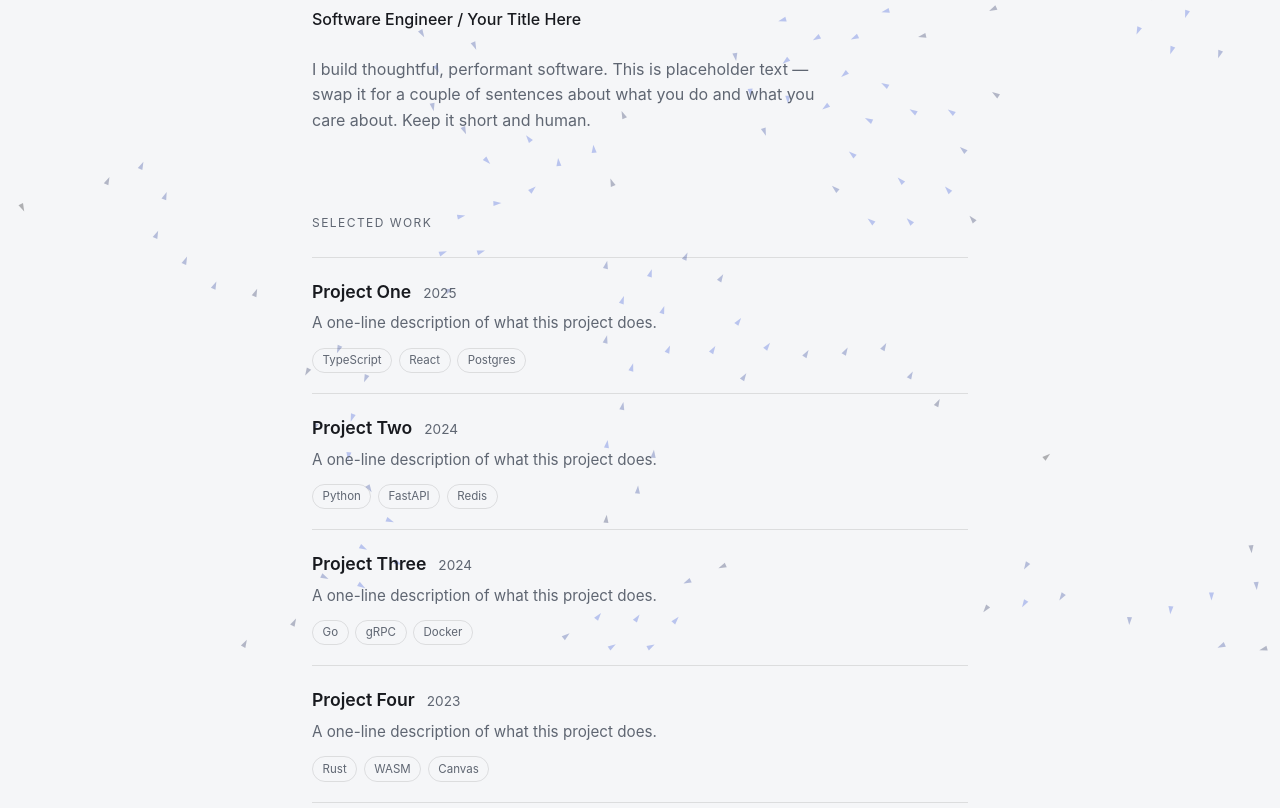
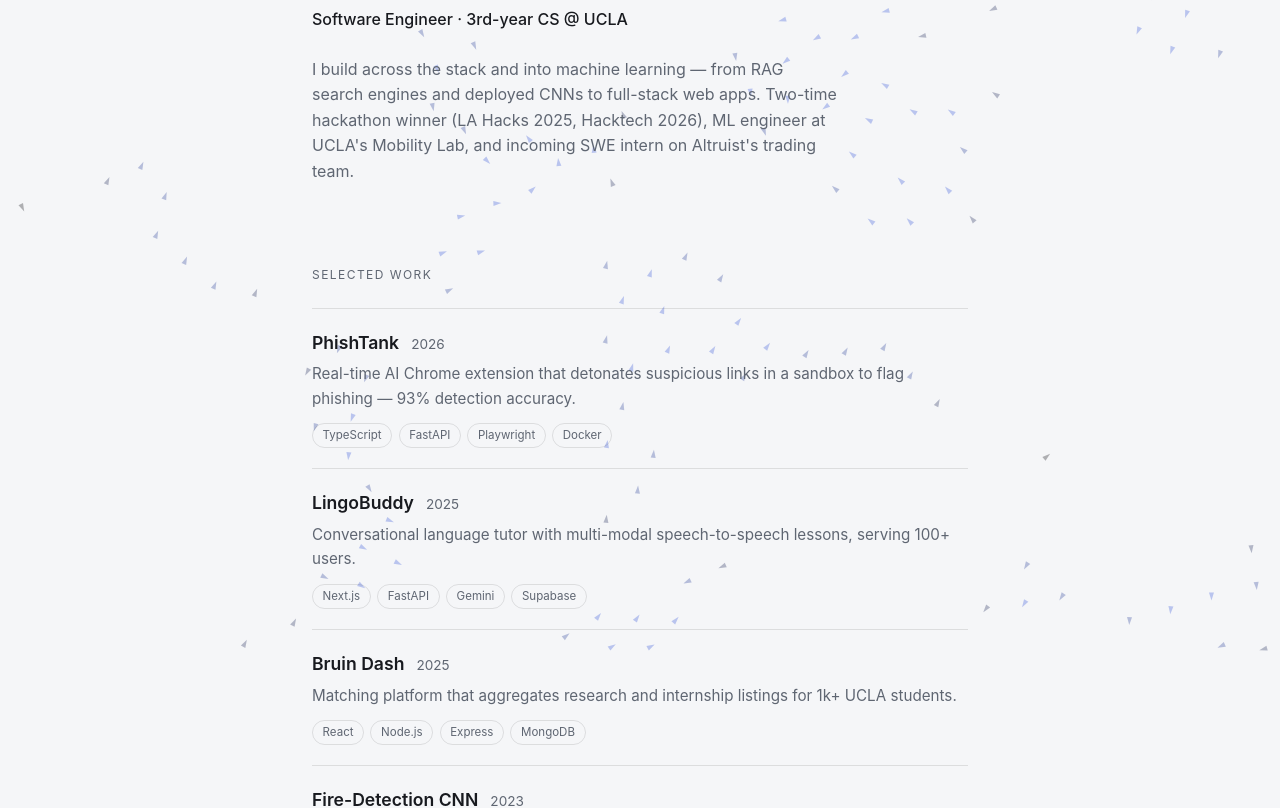
Before and after one commit to jeffhuangt/JeffsPortfolio, a plain HTML site: page index.html in a window 1280 px wide. Shown: the part 149-957 px from the top of the page. Drawn offline with Linux system fonts and the light colour scheme.

Commit message:
added info

```diff
--- a/index.html
+++ b/index.html
@@ -14,11 +14,12 @@
     <!-- ===== Header ===== -->
     <header>
       <h1>Jeff Huang</h1>
-      <p class="role">Software Engineer / Your Title Here</p>
+      <p class="role">Software Engineer · 3rd-year CS @ UCLA</p>
       <p class="bio">
-        I build thoughtful, performant software. This is placeholder text —
-        swap it for a couple of sentences about what you do and what you care
-        about. Keep it short and human.
+        I build across the stack and into machine learning — from RAG search
+        engines and deployed CNNs to full-stack web apps. Two-time hackathon
+        winner (LA Hacks 2025, Hacktech 2026), ML engineer at UCLA's Mobility
+        Lab, and incoming SWE intern on Altruist's trading team.
       </p>
     </header>
 
@@ -27,71 +28,65 @@
       <p class="section-label">Selected Work</p>
       <div class="work">
         <!-- Edit href to link each project; duplicate a block to add more -->
-        <a class="project" href="#">
+        <div class="project">
           <div class="project-head">
-            <h2 class="project-title">Project One</h2>
-            <span class="year">2025</span>
-            <span class="arrow" aria-hidden="true">&rarr;</span>
-          </div>
-          <p class="project-desc">A one-line description of what this project does.</p>
+            <h2 class="project-title">PhishTank</h2>
+            <span class="year">2026</span>          </div>
+          <p class="project-desc">Real-time AI Chrome extension that detonates suspicious links in a sandbox to flag phishing — 93% detection accuracy.</p>
           <div class="tags">
             <span class="tag">TypeScript</span>
-            <span class="tag">React</span>
-            <span class="tag">Postgres</span>
-          </div>
-        </a>
-
-        <a class="project" href="#">
-          <div class="project-head">
-            <h2 class="project-title">Project Two</h2>
-            <span class="year">2024</span>
-            <span class="arrow" aria-hidden="true">&rarr;</span>
-          </div>
-          <p class="project-desc">A one-line description of what this project does.</p>
-          <div class="tags">
-            <span class="tag">Python</span>
             <span class="tag">FastAPI</span>
-            <span class="tag">Redis</span>
-          </div>
-        </a>
-
-        <a class="project" href="#">
-          <div class="project-head">
-            <h2 class="project-title">Project Three</h2>
-            <span class="year">2024</span>
-            <span class="arrow" aria-hidden="true">&rarr;</span>
-          </div>
-          <p class="project-desc">A one-line description of what this project does.</p>
-          <div class="tags">
-            <span class="tag">Go</span>
-            <span class="tag">gRPC</span>
+            <span class="tag">Playwright</span>
             <span class="tag">Docker</span>
           </div>
-        </a>
+        </div>
 
-        <a class="project" href="#">
+        <div class="project">
           <div class="project-head">
-            <h2 class="project-title">Project Four</h2>
-            <span class="year">2023</span>
-            <span class="arrow" aria-hidden="true">&rarr;</span>
+            <h2 class="project-title">LingoBuddy</h2>
+            <span class="year">2025</span>          </div>
+          <p class="project-desc">Conversational language tutor with multi-modal speech-to-speech lessons, serving 100+ users.</p>
+          <div class="tags">
+            <span class="tag">Next.js</span>
+            <span class="tag">FastAPI</span>
+            <span class="tag">Gemini</span>
+            <span class="tag">Supabase</span>
           </div>
-          <p class="project-desc">A one-line description of what this project does.</p>
+        </div>
+
+        <div class="project">
+          <div class="project-head">
+            <h2 class="project-title">Bruin Dash</h2>
+            <span class="year">2025</span>          </div>
+          <p class="project-desc">Matching platform that aggregates research and internship listings for 1k+ UCLA students.</p>
           <div class="tags">
-            <span class="tag">Rust</span>
-            <span class="tag">WASM</span>
-            <span class="tag">Canvas</span>
+            <span class="tag">React</span>
+            <span class="tag">Node.js</span>
+            <span class="tag">Express</span>
+            <span class="tag">MongoDB</span>
           </div>
-        </a>
+        </div>
+
+        <div class="project">
+          <div class="project-head">
+            <h2 class="project-title">Fire-Detection CNN</h2>
+            <span class="year">2023</span>          </div>
+          <p class="project-desc">Real-time fire-detection CNN trained on 15k frames, quantized and pruned for deployment on edge hardware.</p>
+          <div class="tags">
+            <span class="tag">C++</span>
+            <span class="tag">Edge Impulse</span>
+            <span class="tag">TensorFlow</span>
+          </div>
+        </div>
       </div>
     </section>
 
     <!-- ===== Footer ===== -->
     <footer>
       <nav class="links">
-        <a href="mailto:jeffhuangt@ucla.edu">Email</a>
-        <a href="https://github.com/yourusername" target="_blank" rel="noopener">GitHub</a>
-        <a href="https://linkedin.com/in/yourusername" target="_blank" rel="noopener">LinkedIn</a>
-        <a href="/resume.pdf" target="_blank" rel="noopener">Résumé</a>
+        <a href="mailto:jeffhuangts@gmail.com">Email</a>
+        <a href="https://github.com/jeffhuangt" target="_blank" rel="noopener">GitHub</a>
+        <a href="https://www.linkedin.com/in/jeffhuangt" target="_blank" rel="noopener">LinkedIn</a>
       </nav>
     </footer>
   </div>
--- a/styles.css
+++ b/styles.css
@@ -106,20 +106,6 @@ h1 {
   margin: 0;
 }
 
-.arrow {
-  color: var(--accent);
-  opacity: 0;
-  transform: translateX(-6px);
-  transition: opacity 0.25s ease, transform 0.25s ease;
-  margin-left: auto;
-  font-size: 1.1rem;
-}
-.project:hover .arrow,
-.project:focus-visible .arrow {
-  opacity: 1;
-  transform: translateX(0);
-}
-
 .year { color: var(--muted); font-size: 0.85rem; }
 
 .project-desc {
```
